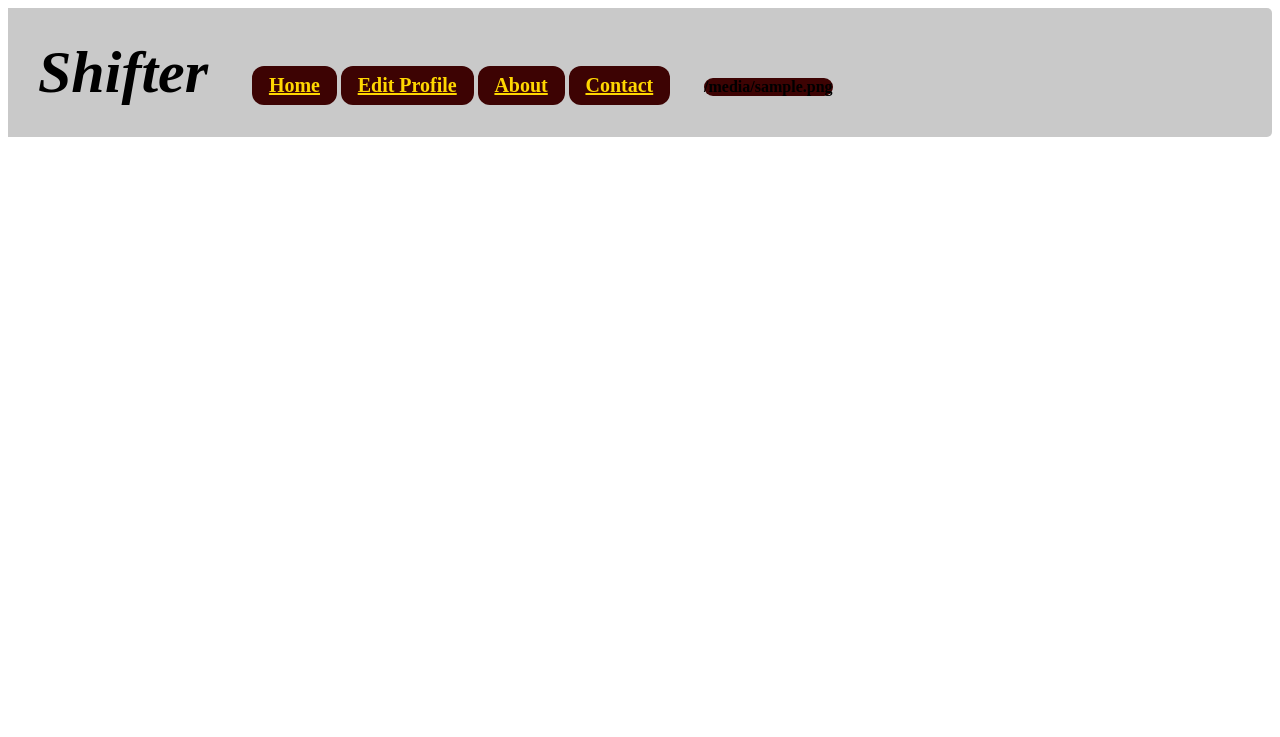
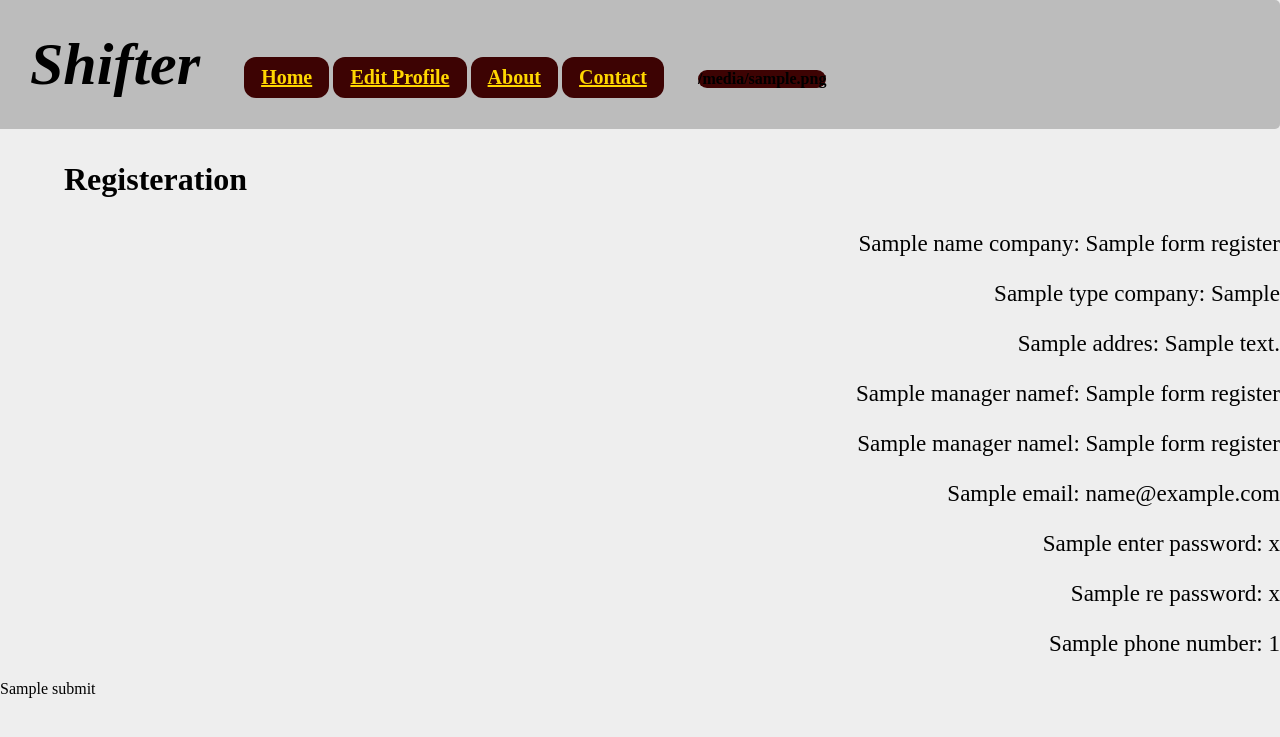
Before and after one commit to cindyxue/CMPE131_2019Fall_Team1, a Python web app: template Shifterapp/app/templates/account.html in a window 1280 px wide. Shown: the top 737 px of the page. Run offline with Jinja, Linux system fonts and the light colour scheme; the template is opened without the code that fills it: most values are stand-ins (such as "Sample title", 1, 10 or a date in 2020).

Commit message:
add form

```diff
--- a/Shifterapp/app/routes.py
+++ b/Shifterapp/app/routes.py
@@ -39,9 +39,9 @@
 @Shifter.route("/account")
 def displayMyAccount():
     title = "My Account"
+    formRegister = RegisterForm()
     formLogout = LogoutForm()
-    formEditView = EditViewForm()
-    return render_template("account.html", title=title, formLogout = formLogout, formEditView = formEditView)
+    return render_template("account.html", title=title, formRegister=formRegister, formLogout=formLogout)
 
 @Shifter.route("/choose")
 def chooseToDo():
--- a/Shifterapp/app/static/account.css
+++ b/Shifterapp/app/static/account.css
@@ -1,13 +1,56 @@
-h1 {
-    align-content: center;
+body {
+    background-size:cover;
+    background-repeat: no-repeat;
+    margin:0;
+    background-color:rgba(194, 194, 194, 0.274);
 }
 
-div{
-    transition: all 0.5s ease-in;
-    background:rgb(131, 112, 112);
-    border-radius: 20px;
-    margin-top:5%;
-    margin-left:10%;
-    margin-right:56%;
-    padding:80px 40px;
+.registartion{
+    font-size:2.5vw;
+    margin-left:5%;
 }
+p{
+    font-family: 'Times New Roman', Times, serif;
+    font-size:1.8vw;
+    transition:all 0.5s ease;
+    text-align:right;
+
+}
+
+input[type=text], .confirmpassword {
+    font-size:1.7vw;
+    outline:none;
+    transition:all 1s ease;
+    border: 2px solid gray;
+    border-radius: 10px;
+    width:35%;
+    padding:10px 10px 10px 10px ;
+    margin-right:45%;
+}
+
+
+input[type=text]:focus {
+    background-color: #ebe6c0;
+    text-align: center;
+}
+.submitinfo{
+    background-color:rgb(61, 3, 3);
+    text-align: center;
+    font-family: Cambria, Cochin, Georgia, Times, 'Times New Roman', serif;
+    font-size:1.5vw;
+    padding:20px;
+    border-radius: 15px;
+    color:gold;
+    cursor: pointer;
+    margin-left:5%;
+}
+.submitinfo:hover{
+    text-decoration-line: underline;
+    font-weight: bolder;
+}
+.note{
+    font-size:1.7vw;
+    font-weight: bolder;
+    text-align: right;
+    margin-right:35%;
+}
--- a/Shifterapp/app/templates/account.html
+++ b/Shifterapp/app/templates/account.html
@@ -2,6 +2,81 @@
 {% extends "base.html" %}
 
 {% block content %}
-    <link href = "../static/account.css" rel = "stylesheet" type = "text/css">
+    <link href = "../static/registration.css" rel = "stylesheet" type = "text/css">
 
+    <body>
+        <div class="container">
+            <form action = "" method = "POST">
+                <h3 class = 'registartion'>Registeration</h3>
+                <p>
+                    {{ formRegister.name_company.label}}:
+                    {{ formRegister.name_company(class_="companyname", placeholder= "Company") }}<br>
+                    {% for error in formRegister.name_company.errors %}
+                    <span style="color: red;">[{{ error }}]</span>
+                    {% endfor %}
+
+                </p>
+                <p>
+                    {{ formRegister.type_company.label}}:
+                    {{ formRegister.type_company(class_="companytype", placeholder= "Buisness type") }}<br>
+                    {% for error in formRegister.type_company.errors %}
+                    <span style="color: red;">[{{ error }}]</span>
+                    {% endfor %}
+
+                </p>
+                <p>
+                    {{ formRegister.address.label}}:
+                    {{ formRegister.address(class_="address", placeholder= "ex. 555 Saint James Crt, 95432") }}<br>
+                    {% for error in formRegister.address.errors %}
+                    <span style="color: red;">[{{ error }}]</span>
+                    {% endfor %}
+
+                </p>
+                <p>
+
+                    {{ formRegister.manager_namef.label}}:
+                    {{ formRegister.manager_namef(class_="managerfirstname", placeholder= "First name") }}<br>
+                    {% for error in formRegister.manager_namef.errors %}
+                    <span style="color: red;">[{{ error }}]</span>
+                    {% endfor %}
+
+                </p>
+                  <p>
+                    {{ formRegister.manager_namel.label}}:
+                    {{ formRegister.manager_namel(class_="managerlastname", placeholder= "Last Name") }}<br>
+                    {% for error in formRegister.manager_namel.errors %}
+                    <span style="color: red;">[{{ error }}]</span>
+                    {% endfor %}
+                </p>
+                <p>
+                    {{ formRegister.email.label }}:
+                    {{ formRegister.email(class_="emailbox", placeholder= "ex: email_here@example.com") }}<br>
+                    {% for error in formRegister.email.errors %}
+                    <span style="color: red;">[{{ error }}]</span>
+                    {% endfor %}
+                </p>
+                  <p>
+                    {{ formRegister.enter_password.label}}:
+                    {{ formRegister.enter_password(class_="password", placeholder= "Password") }}<br>
+                    {% for error in formRegister.enter_password.errors %}
+                    <span style="color: red;">[{{ error }}]</span>
+                    {% endfor %}
+                </p>
+                  <p>
+                    {{ formRegister.re_password.label}}:
+                    {{ formRegister.re_password(class_="confirmpassword", placeholder= "Confirm password") }}<br>
+                    {% for error in formRegister.re_password.errors %}
+                    <span style="color: red;">[{{ error }}]</span>
+                    {% endfor %}
+                </p>
+                <p>
+                    {{ formRegister.phone_number.label}}:
+                    {{ formRegister.phone_number(class_="phone", placeholder= "ex. 222-333-3344") }}<br>
+                    {% for error in formRegister.phone_number.errors %}
+                    <span style="color: red;">[{{ error }}]</span>
+                    {% endfor %}
+                </p>
+                    {{ formRegister.submit(class_ = "submitinfo")}}</p>
+            </form>
+    </body>
 {% endblock %}
```
Also changed, not shown: 1 other file.
